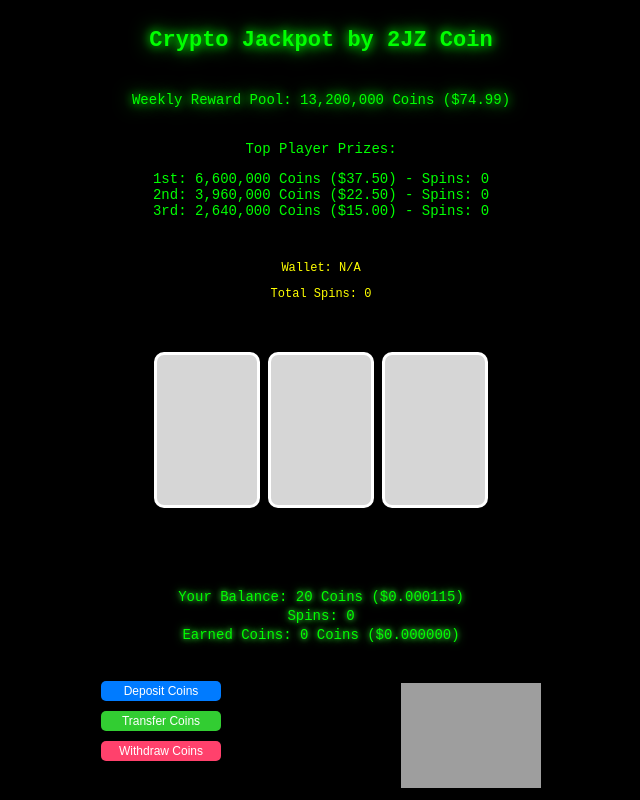
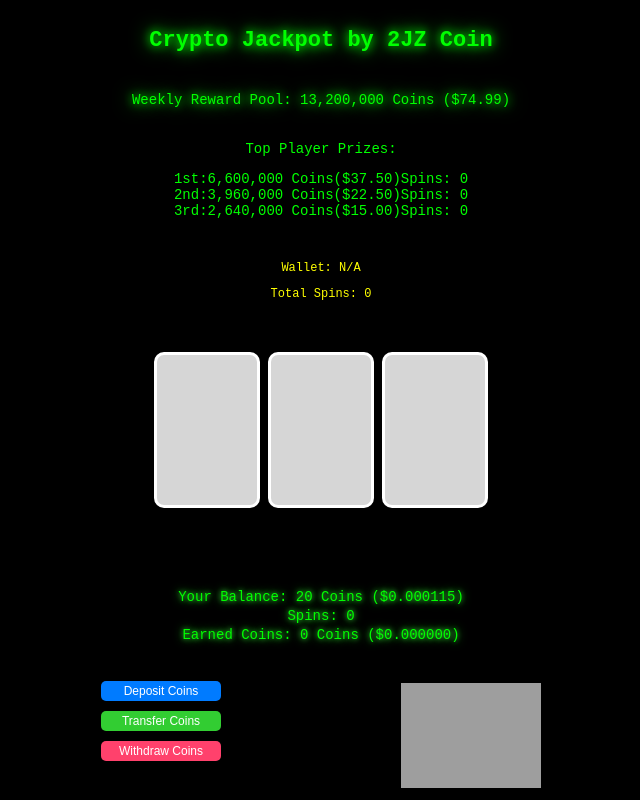
Before and after one commit to cryptojackpotby2jzcoin/cryptojackpot, a plain HTML site: page index.html in a window 1280 px wide. Shown: the whole page, without its empty margins (319-959 px from the left). Drawn offline with Linux system fonts and the light colour scheme; grey boxes are pictures that could not be loaded.

Commit message:
Update index.html

```diff
--- a/index.html
+++ b/index.html
@@ -21,9 +21,9 @@
         <div id="leaderboard">
             <p>Top Player Prizes:</p>
             <ul>
-                <li>1st: 6,600,000 Coins ($37.50) - Spins: <span id="first-spin-count">0</span></li>
-                <li>2nd: 3,960,000 Coins ($22.50) - Spins: <span id="second-spin-count">0</span></li>
-                <li>3rd: 2,640,000 Coins ($15.00) - Spins: <span id="third-spin-count">0</span></li>
+                <li>1st:6,600,000 Coins($37.50)Spins: <span id="first-spin-count">0</span></li>
+                <li>2nd:3,960,000 Coins($22.50)Spins: <span id="second-spin-count">0</span></li>
+                <li>3rd:2,640,000 Coins($15.00)Spins: <span id="third-spin-count">0</span></li>
             </ul>
         </div>
 
```
